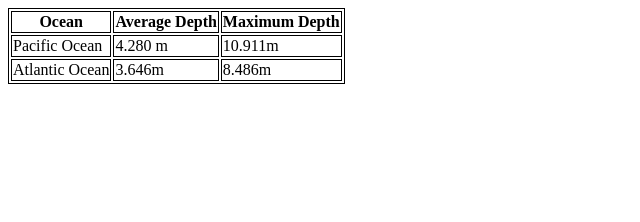
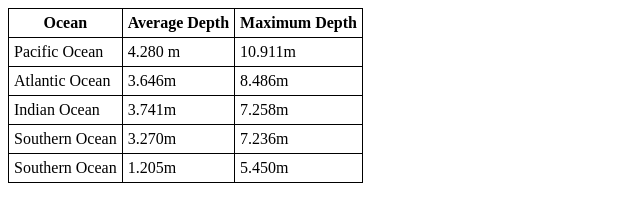
Before and after one commit to lauraamante/markup-journey, a plain HTML site: page table.html in a window 1280 px wide. Shown: the whole page, without its empty margins (0-640 px from the left). Drawn offline with Linux system fonts and the light colour scheme.

Commit message:
table.html

```diff
--- a/table.html
+++ b/table.html
@@ -5,14 +5,13 @@
         <style>
             table{
                 border: 1px solid black;
+                border-collapse: collapse;
+
             }
 
-            td {
+            td, th {
                 border: 1px solid black;
-            }
-
-            th {
-                border: 1px solid black;
+                padding: 5px;
             }
         </style>
     </head>
@@ -36,6 +35,22 @@
                     <td>3.646m</td>
                     <td>8.486m</td>
                 </tr>
+                <tr>
+                    <td>Indian Ocean</td>
+                    <td>3.741m</td>
+                    <td>7.258m</td>
+                </tr>
+                  <tr>
+                    <td>Southern Ocean</td>
+                    <td>3.270m</td>
+                    <td>7.236m</td>
+                </tr>
+                 </tr>
+                  <tr>
+                    <td>Southern Ocean</td>
+                    <td>1.205m</td>
+                    <td>5.450m</td>
+                </tr>
             </tbody>
         </table>
     </body>
```
